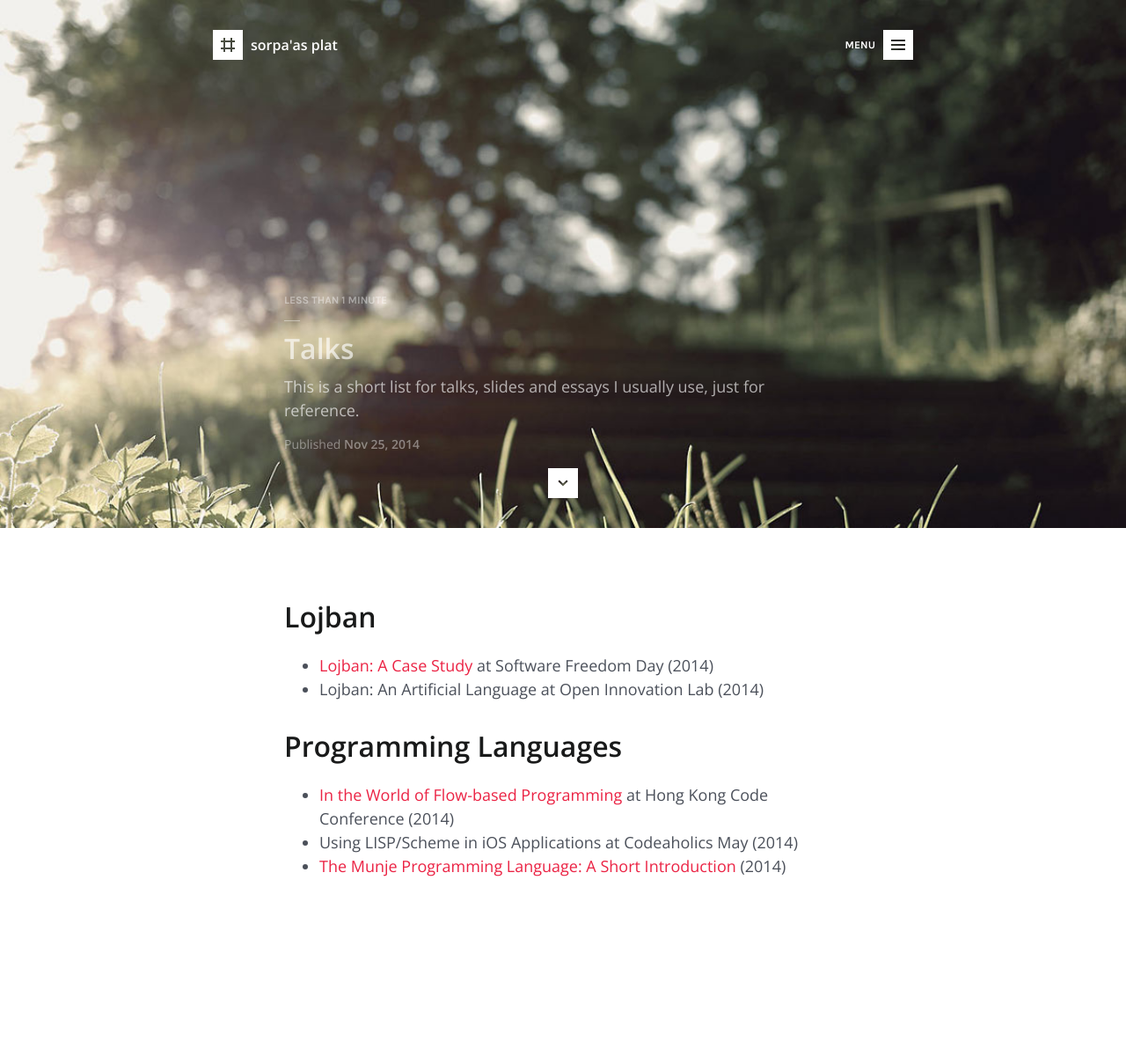
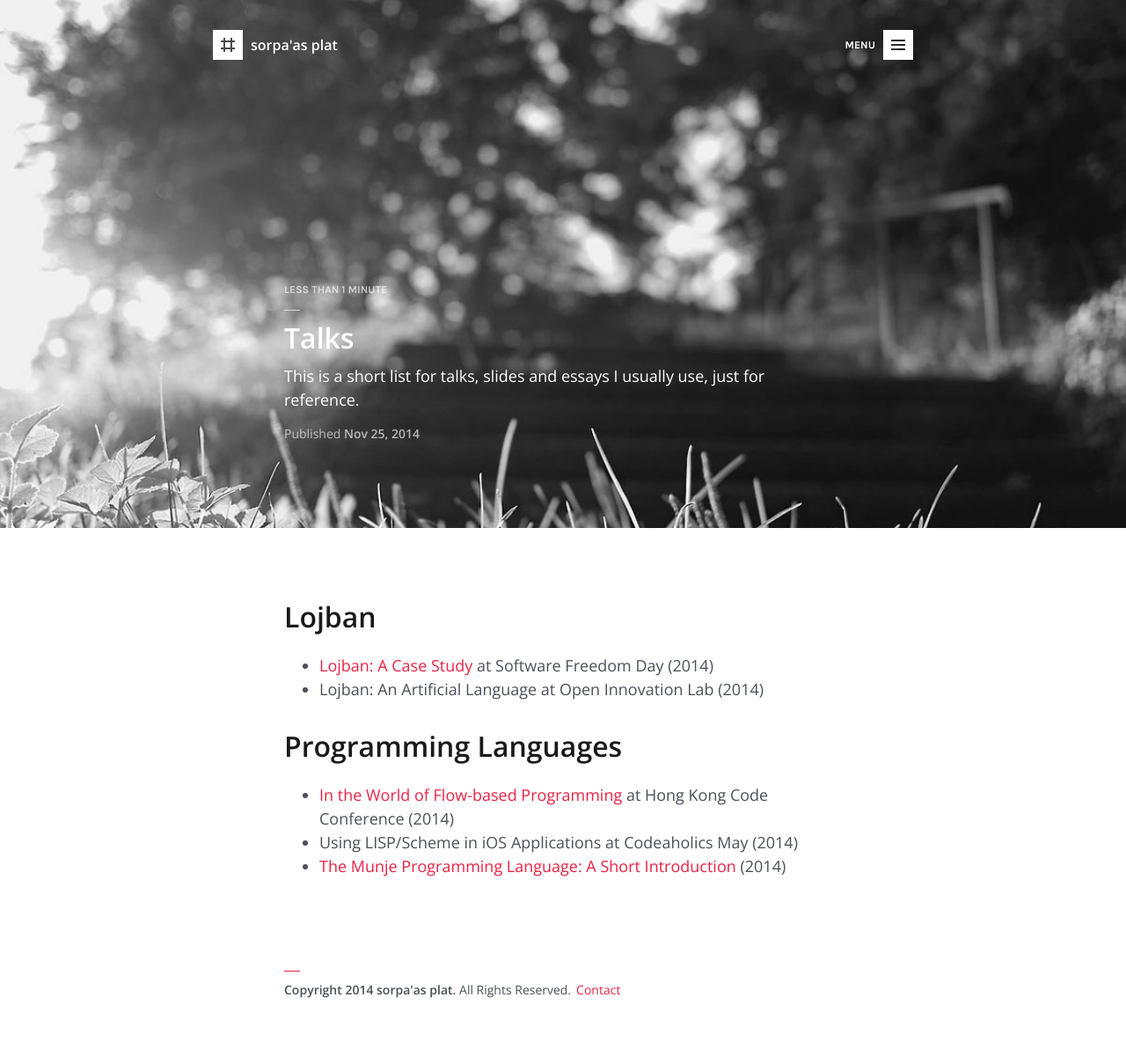
Before and after one commit to sorpaas/sorpaas.com, a Jekyll site: the page built from talks.md, in a window 1280 px wide. Shown: the whole page at 88% size. Built offline with Jekyll 4.4.1, drawn with Linux system fonts in a browser that asks for light colours.

Commit message:
clean up animations and links

```diff
--- a/_config.yml
+++ b/_config.yml
@@ -14,7 +14,7 @@ email         : me@sorpaas.com
 
 analytics     : UA-48084244-4
 
-copyright     : Copyright 2014 sorpa'as.
+copyright     : Copyright 2014 sorpa'as plat.
 
 # Build Settings
 permalinks    : pretty
--- a/_includes/excerpt.html
+++ b/_includes/excerpt.html
@@ -29,5 +29,5 @@
 </div>
 
 {% if page.type != 'home' %}
-	<a href="#" title="Scroll" class="scroll">Scroll</a>
+	<!-- <a href="#" title="Scroll" class="scroll">Scroll</a> -->
 {% endif %}
--- a/_includes/footer.html
+++ b/_includes/footer.html
@@ -1,10 +1,8 @@
     {% if site.copyright or site.email %}
 
-      <footer data-animation="fadeInUp">
+      <footer>
         <div class="copyright">
-          {% if site.copyright %}<b>{{ site.copyright }}</b> All Rights Reserved.{% endif %}
-        	{% if site.email %}<a href="mailto:{{ site.email }}" title="Send E-Mail">Contact</a>{% endif %}
-        	<a href="{{ '/feed.xml' | prepend: site.baseurl }}" title="Subscribe to Feed">RSS</a>
+          {% if site.copyright %}<b>{{ site.copyright }}</b> All Rights Reserved.{% endif %}{% if site.email %}<a href="mailto:{{ site.email }}" title="Send E-Mail">Contact</a>{% endif %}
         </div>
       </footer>
 
--- a/_includes/header.html
+++ b/_includes/header.html
@@ -50,7 +50,7 @@
 
   <body>
 
-    <header data-animation="fadeInDownBig">
+    <header>
 
       {% if site.title %}<a href="{{ '/' | prepend: site.baseurl }}" title="Back to Homepage" class="logo">{{ site.name }}</a>{% endif %}
 
--- a/_layouts/default.html
+++ b/_layouts/default.html
@@ -10,13 +10,13 @@
 
 	<article>
 
-		<header class="gradient-{{ gradient }}{% unless page.excerpt %} gradient-navbar{% endunless %}" data-animation="fadeInDownBig">
+		<header class="gradient-{{ gradient }}{% unless page.excerpt %} gradient-navbar{% endunless %}">
 			{% if page.excerpt %}
 				{% include excerpt.html %}
 			{% endif %}
 		</header>
 
-		<div class="body" data-animation="fadeInUp">
+		<div class="body">
 
 			{{ content }}
 
--- a/assets/styles.css
+++ b/assets/styles.css
@@ -324,7 +324,7 @@ body > header {
     .content article header .overlay {
         width: 100%;
         height: 700px;
-        opacity: 0.15;
+        opacity: 1;
         background-repeat: no-repeat;
         background-position: 50% 0;
         background-size: cover;
@@ -336,11 +336,11 @@ body > header {
         -o-transition: opacity 0.35s ease-in-out;
         transition: opacity 0.35s ease-in-out; }
 
-.content article header:hover .overlay {
-    opacity: 1;
-    -webkit-filter: saturate(100%);
-    -moz-filter: saturate(100%);
-    -o-filter: saturate(100%); }
+/* .content article header:hover .overlay { */
+/*     opacity: 1; */
+/*     -webkit-filter: saturate(100%); */
+/*     -moz-filter: saturate(100%); */
+/*     -o-filter: saturate(100%); } */
 
 .content article header .excerpt {
     width: 634px;
@@ -370,16 +370,16 @@ body > header {
 
     .content article header .excerpt .meta { font-size: 0.875rem }
 
-.content article header:hover .excerpt {
-    opacity: 0.65;
-    -webkit-transform: translate3d(0, 12px, 0);
-    -moz-transform: translate3d(0, 12px, 0);
-    -o-transform: translate3d(0, 12px, 0);
-    transform: translate3d(0, 12px, 0);
-    -webkit-transition: all 0.4s ease-in-out;
-    -moz-transition: all 0.4s ease-in-out;
-    -o-transition: all 0.4s ease-in-out;
-    transition: all 0.4s ease-in-out; }
+/* .content article header:hover .excerpt { */
+/*     opacity: 0.65; */
+/*     -webkit-transform: translate3d(0, 12px, 0); */
+/*     -moz-transform: translate3d(0, 12px, 0); */
+/*     -o-transform: translate3d(0, 12px, 0); */
+/*     transform: translate3d(0, 12px, 0); */
+/*     -webkit-transition: all 0.4s ease-in-out; */
+/*     -moz-transition: all 0.4s ease-in-out; */
+/*     -o-transition: all 0.4s ease-in-out; */
+/*     transition: all 0.4s ease-in-out; } */
 
 .content article header .scroll {
     display: none;
```
Also changed, not shown: feed.xml (deleted, +0 -21 lines), assets/scripts.js (line endings or trailing spaces).
